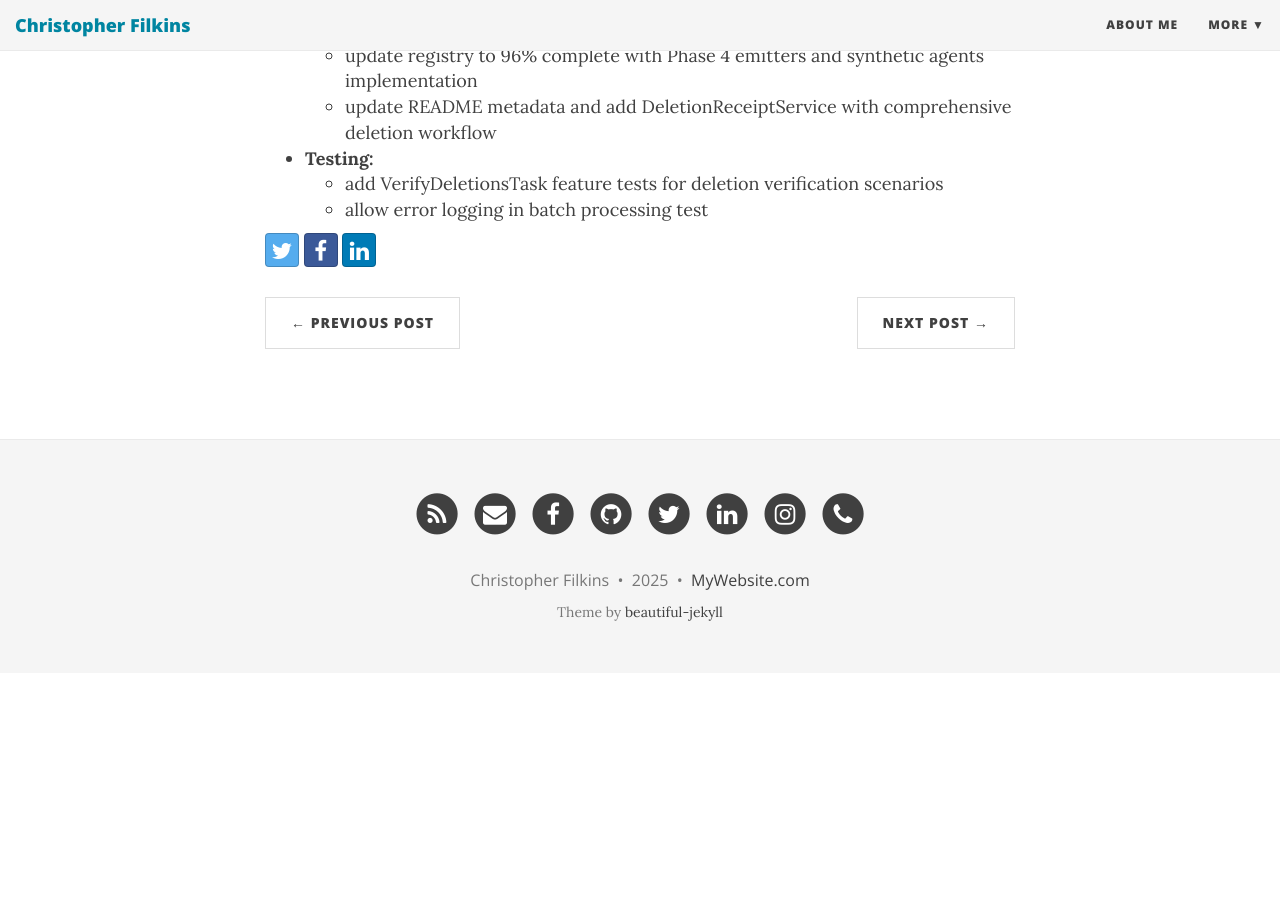
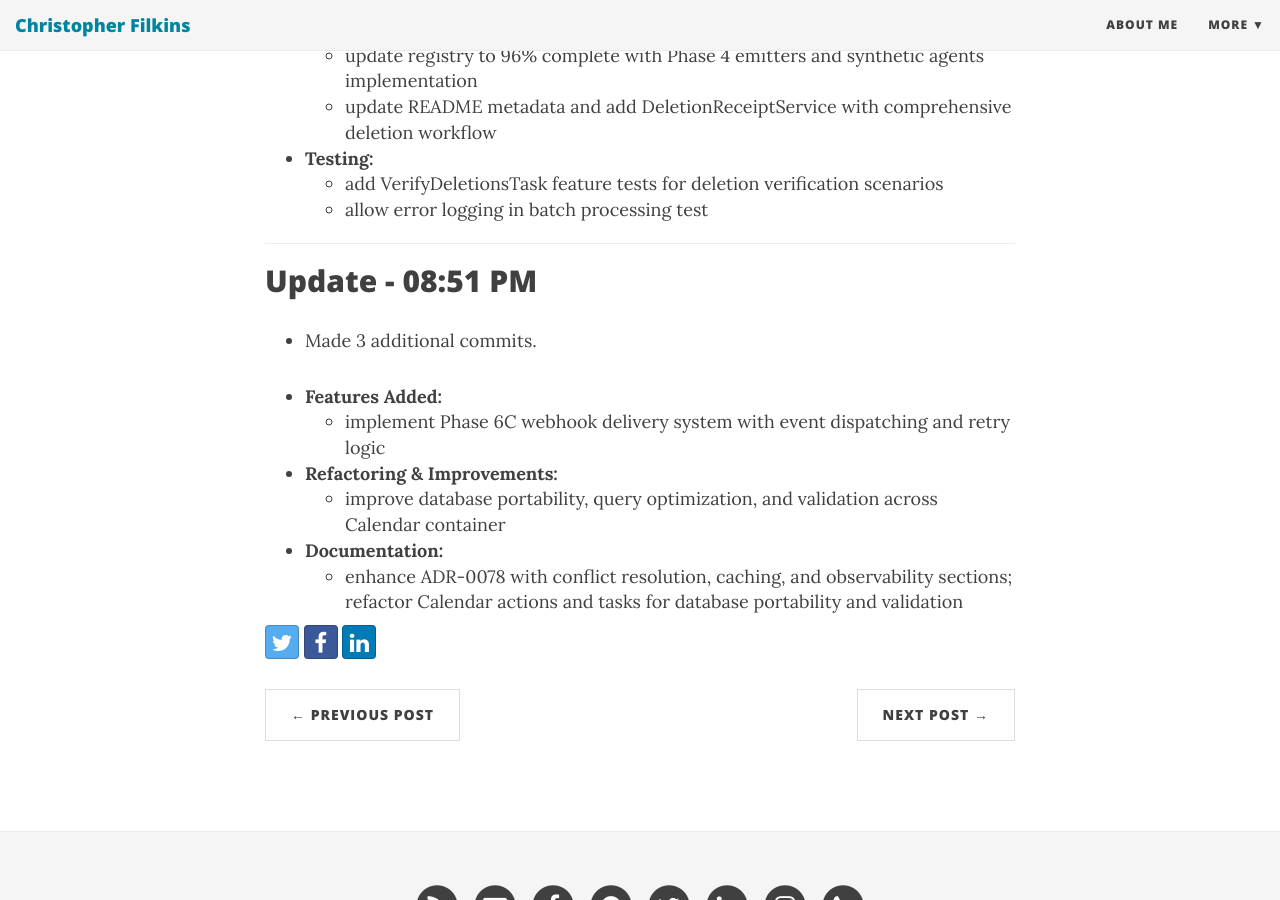
Before and after one commit to filchyboy/filchyboy.github.io, a Jekyll site: the page built from _posts/2025-11-28-building-new-features.md, in a window 1280 px wide and 900 px high, scrolled down 1804 px. Built offline with Jekyll 4.4.1, drawn with Linux system fonts in a browser that asks for light colours; nearby versions of some CDN libraries; before the commit the page ends 2477 px from its top, so only the background shows below that; some of the changed text lies outside the part shown.

Commit message:
Update build-in-public update: building-new-features

```diff
--- a/_posts/2025-11-28-building-new-features.md
+++ b/_posts/2025-11-28-building-new-features.md
@@ -71,4 +71,21 @@
   * add VerifyDeletionsTask feature tests  for deletion verification scenarios
   * allow error logging in batch processing test
 
-<!-- last-commit: c1997b423434d99d7804547b483f864e80976f29 -->
+
+---
+
+## Update - 08:51 PM
+
+* Made 3 additional commits.
+
+
+* **Features Added:**
+  * implement Phase 6C webhook delivery system with event dispatching and retry logic
+
+* **Refactoring & Improvements:**
+  * improve database portability, query optimization, and validation across Calendar container
+
+* **Documentation:**
+  * enhance ADR-0078 with conflict resolution, caching, and observability sections; refactor Calendar actions and tasks for database portability and validation
+
+<!-- last-commit: c1183d9b4e42205e73ecd90ff35af8065209aefd -->
```
Also changed, not shown: other parts of _posts/2025-11-28-building-new-features.md (+1 -1 lines).
